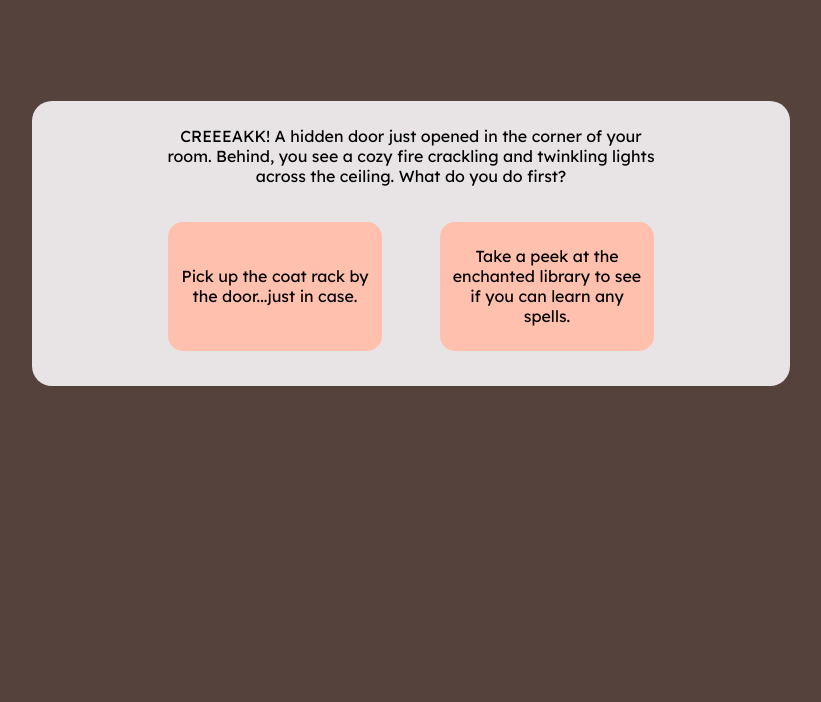
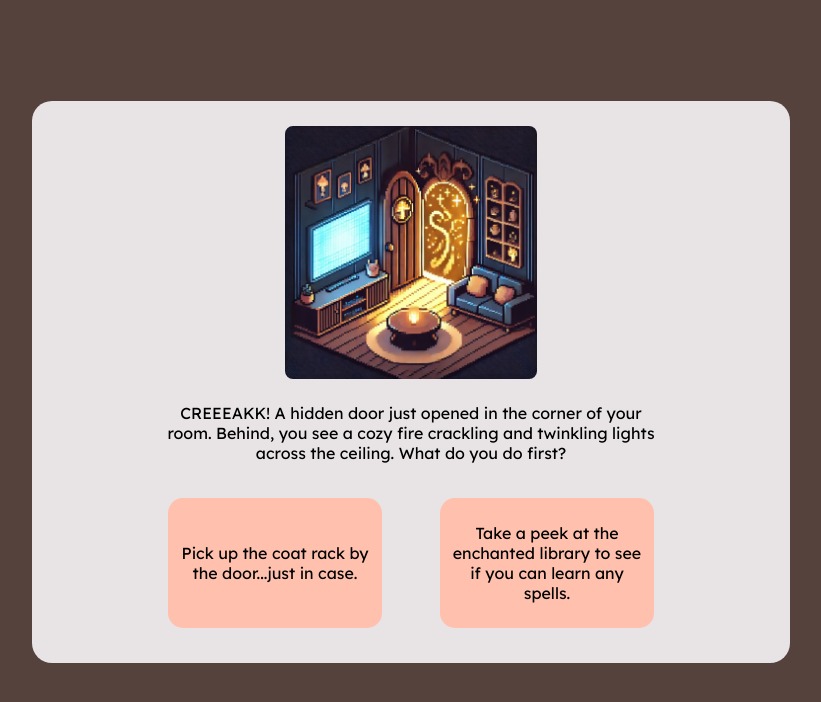
Before and after one commit to leilan99/Personality-Quiz, a plain HTML site: page index.html in a window 1280 px wide. Both pictures are taken after a click on the button "Play". Shown: the whole page, without its empty margins (229-1050 px from the left). Drawn offline with Linux system fonts and the light colour scheme.

Commit message:
added question images

```diff
--- a/quiz.js
+++ b/quiz.js
@@ -1,7 +1,7 @@
 const quizQuestions = [
     {
         question: "CREEEAKK! A hidden door just opened in the corner of your room. Behind, you see a cozy fire crackling and twinkling lights across the ceiling. What do you do first?",
-        image: "",
+        image: "assets/q1.webp",
         options: [
             {text: "Pick up the coat rack by the door...just in case.", type: "A"},
             {text: "Take a peek at the enchanted library to see if you can learn any spells.", type: "B"}
@@ -9,7 +9,7 @@ const quizQuestions = [
     },
     {
         question: "There's a tap at the window and a talking...squirrel? It sounds like its inviting you to a cafe! What do you order?",
-        image: "",
+        image: "assets/q2.webp",
         options: [
             {text: "A pumpkin spice latte brewed by the woodland creatures, with cinammon magic dusted on top.", type: "B"},
             {text: "An herbal tea to ground you. You need to relax after so much magical goodness!", type: "A"}
@@ -17,7 +17,7 @@ const quizQuestions = [
     },
     {
         question: "You discover a village hidden in the mist. A local vendor offers you a warm blanket as a welcome gift. Which do you choose?",
-        image: "",
+        image: "assets/q3.webp",
         options: [
             {text: "A knitted blanket woven by the vendor's wife. He says its her favorite.", type: "B"},
             {text: "A soft quilt that feels like home. It smells like cookies too!", type: "A"}
@@ -25,7 +25,7 @@ const quizQuestions = [
     },
     {
         question: "It starts to rain and everyone goes home. You go back to your enchanted cabin too. What's the first thing you do?",
-        image: "",
+        image: "assets/q4.webp",
         options: [
             {text: "Wrap yourself in your new blanket and sit in the cozy armchair.", type: "A"},
             {text: "Look for food in the magical pantry. All this exploring made you hungry!", type: "B"}
@@ -33,7 +33,7 @@ const quizQuestions = [
     },
     {
         question: "As night falls, an enchanted breeze blows through the cabin, carrying the scent of magic. What candle does it light for you?",
-        image: "",
+        image: "assets/q5.webp",
         options: [
             {text: "A woodsy scent that fills the room with the sound of different forest friends telling stories.", type: "A"},
             {text: "A sugary vanilla candle that reminds you of fresh baked treats!", type: "B"}
@@ -41,7 +41,7 @@ const quizQuestions = [
     },
     {
         question: "You wake up to the sound of birds chirping and the TV playing. You realize you're back in your room...",
-        image: "",
+        image: "assets/q6.webp",
         options: [
             {text: "I wish to go back! (The door magically appears once again)", type: "_B"},
             {text: "That...was a crazy dream.", type: "_A"}
@@ -73,6 +73,12 @@ function showQuestion() {
 
     // Get the current question from quizQuestions
     const questionObj = quizQuestions[currentQuestion];
+
+
+    const imageElement = document.createElement('img');
+    imageElement.src = questionObj.image;
+    imageElement.classList.add('question-image');
+    quizContainer.appendChild(imageElement);
 
     // Question element
     const questionElement = document.createElement('div');
@@ -140,7 +146,7 @@ function showResults() {
     if (optionCounts.B == 4) {
         resultText = "The Whimsical Adventurer"; // Most answers B -> level 5
         chaosLevel = '5';
-        description = 'Here comes the merry maker of mischief! You thrive on spontaneity, always ready to embark on delightful escapades. With a flair for themed gatherings and a love for cozy cafes, you sprinkle a touch of magic wherever you go. Whether it’s a costumed movie night or a spontaneous adventure, you infuse joy and laughter into every cozy moment!';
+        description = 'Here comes the merry maker of mischief! You thrive on spontaneity, always ready to embark on delightful escapades. With a flair for themed gatherings and a love for cozy cafes, you sprinkle a touch of magic wherever you go. Whether it\'s a costumed movie night or a spontaneous adventure, you infuse joy and laughter into every cozy moment!';
     } else if (optionCounts.B == 5 && optionCounts._B == 1) {
         resultText = "The Festive Host"; // Mostly B plus B boost -> level 6
         chaosLevel = '6';
--- a/styles.css
+++ b/styles.css
@@ -126,3 +126,11 @@ button {
         transform: none;
     }
 }
+
+.question-image {
+    width: 50%;
+    aspect-ratio: 1 / 1;
+    height: auto;
+    margin-bottom: 20px;
+    border-radius: 8px;
+}
```
Also changed, not shown: assets/q1.webp (added), assets/q2.webp (added), assets/q3.webp (added), assets/q4.webp (added), assets/q5.webp (added), assets/q6.webp (added).
